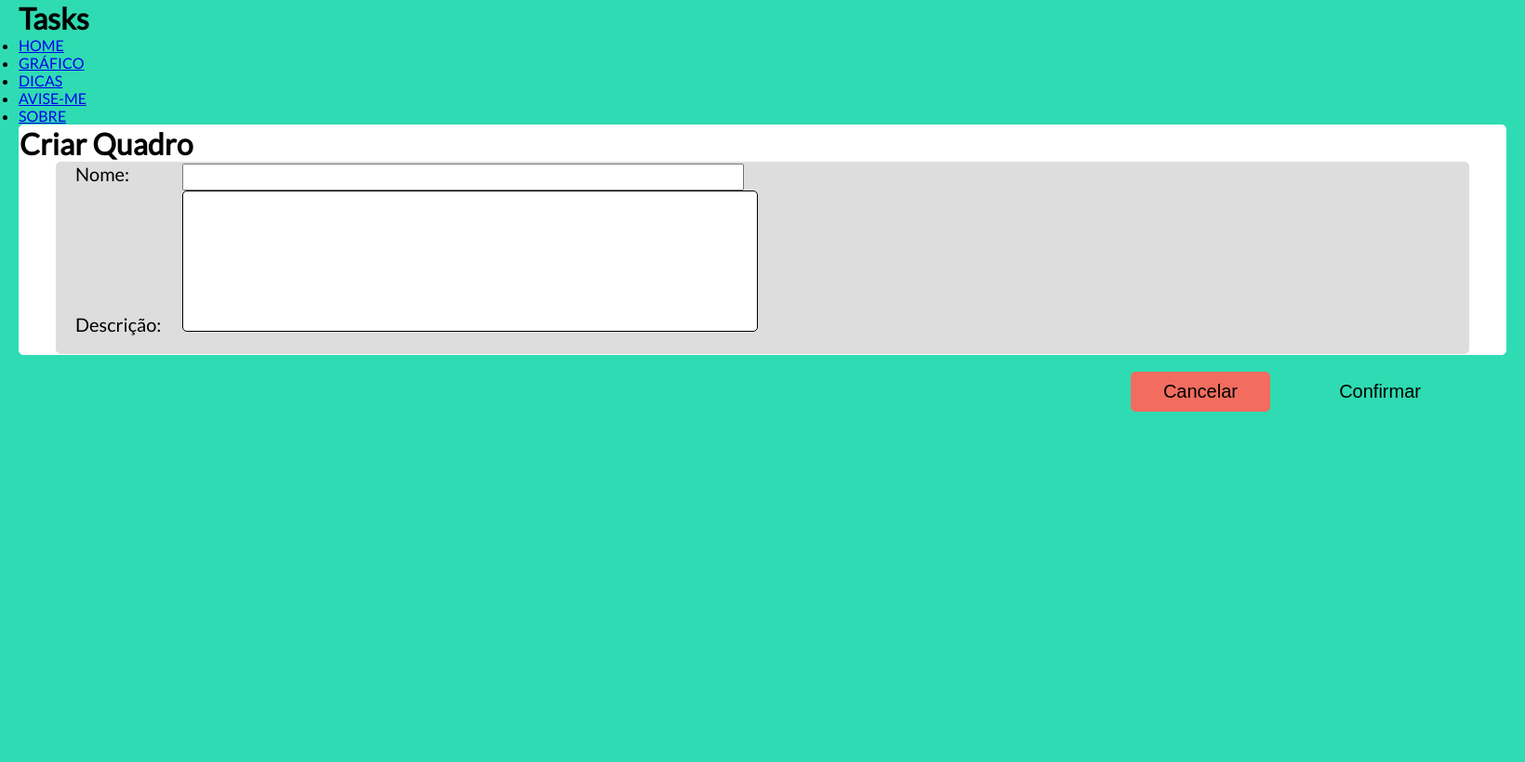
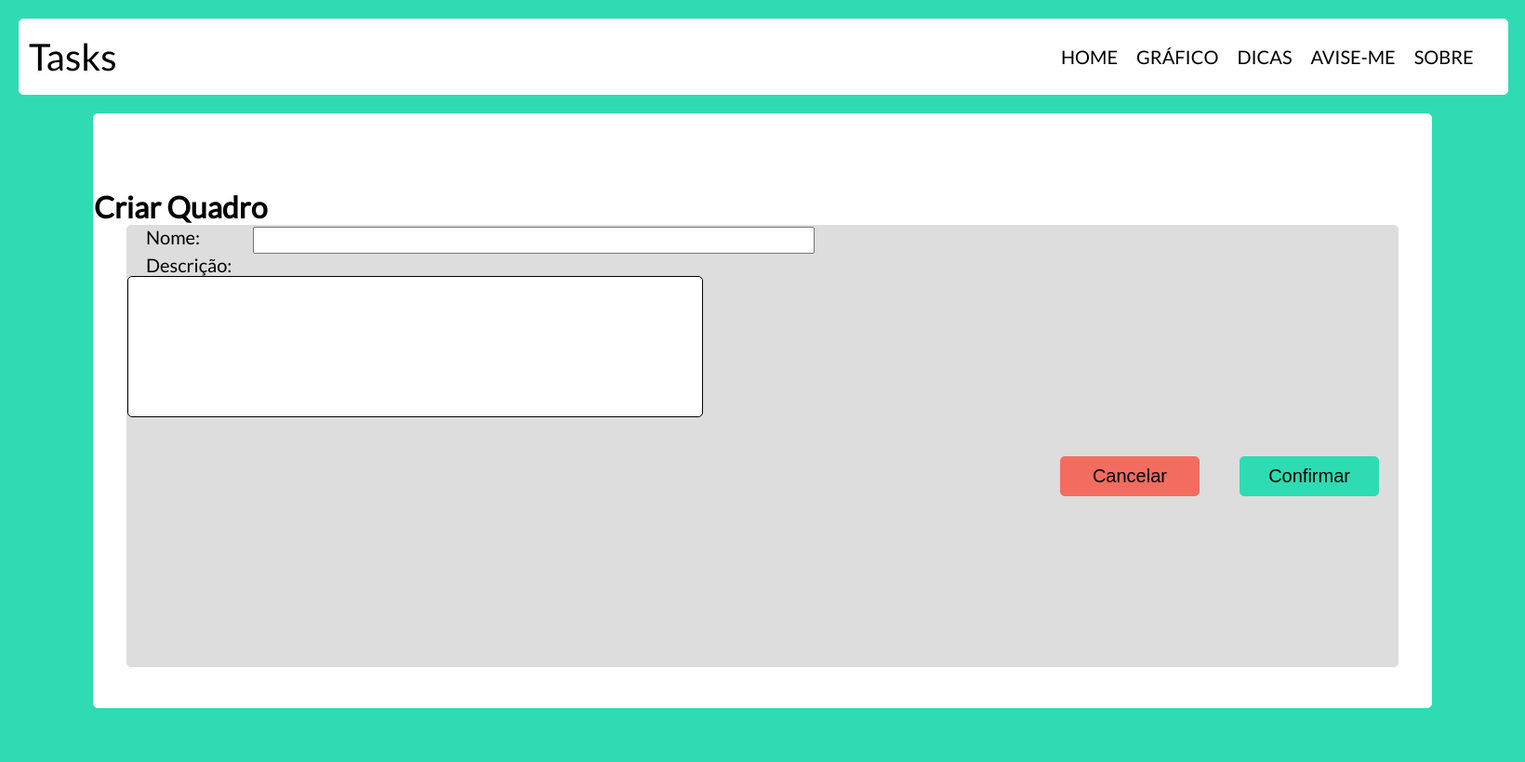
Before and after one commit to Dnaja/ifpi-ads-proji, a Django app: page /task/quadro/cadastro/ in a window 1640 px wide. Shown: the whole page at 93% size. Before the commit the page ends 443 px from the top, so only its background shows below. Run offline with Django 3.2, Linux system fonts and the light colour scheme.

Commit message:
Correção de bug

```diff
--- a/taskProject/task/taskProject/static/taskProject/css/criar-tarefa.css
+++ b/taskProject/task/taskProject/static/taskProject/css/criar-tarefa.css
@@ -13,7 +13,7 @@ body{
     margin: 0 auto;
 
 }
-/*
+
 .top{
     background-color: #fff;
     width: 100%;
@@ -51,16 +51,16 @@ margin-right: 20px;
     font-size: 20px;
 }
 
-*/
+
 
 .content{
     background-color: #fff;
-    /*width: 100%;*/
-    /* height: 80vh;
+    width: 90%;
+    height: 80vh;
     margin: 0 auto;
     box-sizing: border-box;
     padding-top: 80px;
-    margin-top: 20px; */
+    margin-top: 20px;
     border: 1px solid #fff;
     border-radius: 5px;
 }
--- a/taskProject/task/taskProject/templates/taskProject/criar_categoria.html
+++ b/taskProject/task/taskProject/templates/taskProject/criar_categoria.html
@@ -6,10 +6,10 @@
             <div class="title">
                 <h1>Criar Categoria</h1>
             </div>
-            <div class="row form justify-content-center" style = "background-color:red;">
+            <div class="row form justify-content-center">
                 <div class="col">
                     <form action="" method="post">{% csrf_token %}
-                        <div class="row" style = "background-color:yellow;">
+                        <div class="row">
                             <div class="col">
                                 <label for="nome">Nome:</label>
                                 <input type="text" name="nome"  required = "" >
```
